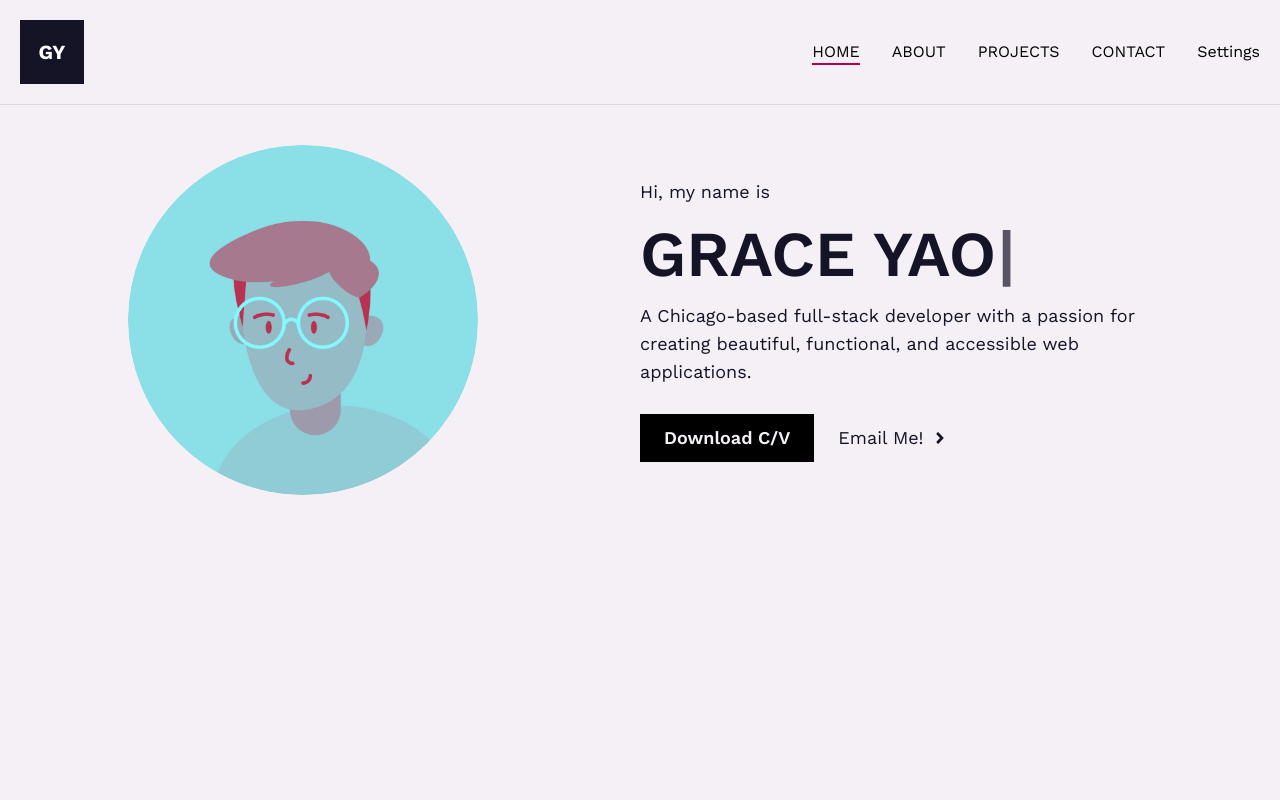
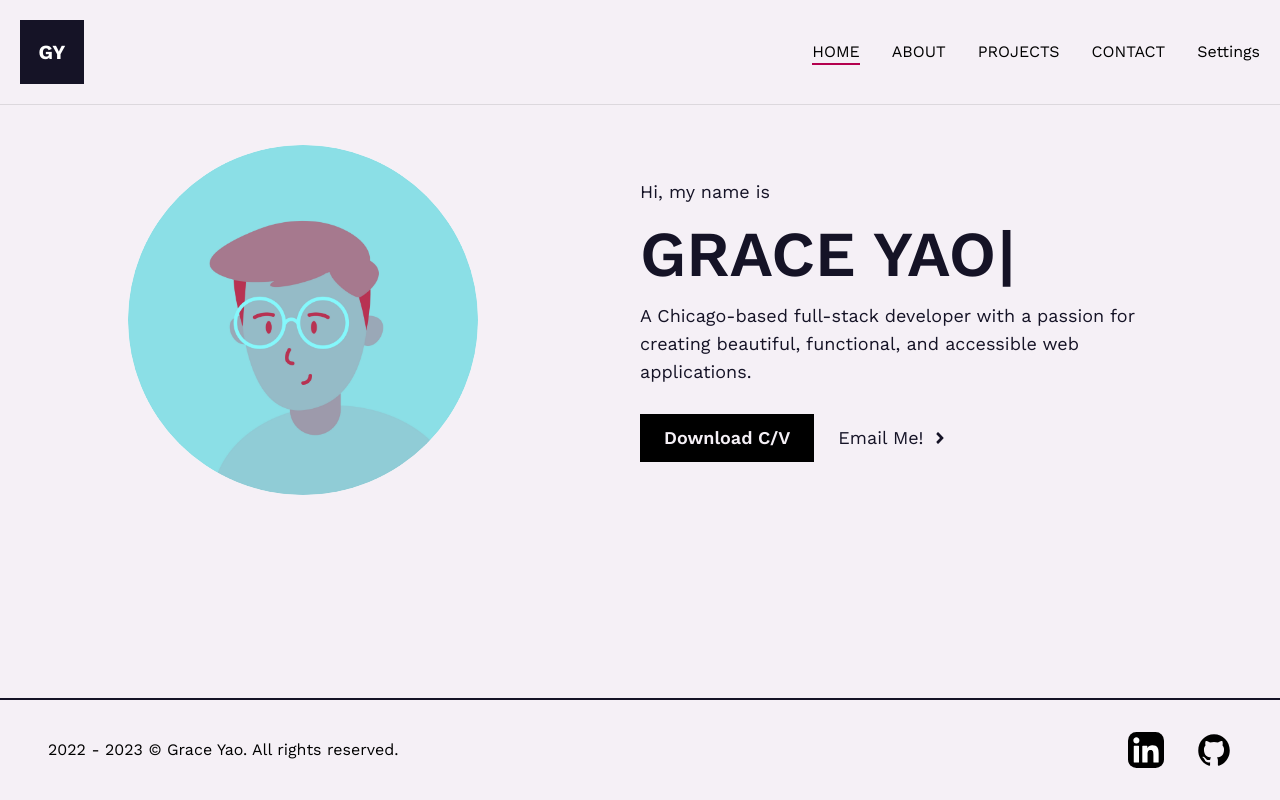
Before and after one commit to gyao1487/professional-portfolio-next, a Next.js app: page / in a window 1280 px wide. Shown: the top 800 px of the page. Built offline with nearby package versions, Linux system fonts and the light colour scheme.

Commit message:
added min-h

```diff
--- a/src/components/Footer.js
+++ b/src/components/Footer.js
@@ -5,7 +5,7 @@ import { motion } from "framer-motion";
 
 const Footer = () => {
   return (
-    <footer className="w-full border-t-2 border-solid border-dark px-12 py-8 flex items-center justify-between">
+    <footer className="w-full border-t-2 border-solid border-dark px-12 py-8 flex items-center justify-between mt-auto">
       {/* Footer text */}
       <div>2022 - 2023 &copy; Grace Yao. All rights reserved.</div>
 
--- a/src/pages/index.js
+++ b/src/pages/index.js
@@ -29,9 +29,9 @@ export default function Home() {
         />
       </Head>
 
-      <main
+      <div
         // I removed items-center but can add it if it causes problems
-        className={`${workSans.variable} font-ws flex text-dark w-full min-h-screen`}
+        className={`${workSans.variable} font-ws flex text-dark w-full`}
       >
         <Layout className="pt-0">
   {/* -----------------TOP SECTION------------------ */}
@@ -89,7 +89,7 @@ export default function Home() {
 
 
         </Layout>
-      </main>
+      </div>
     </>
   );
 }
--- a/src/styles/styles.css
+++ b/src/styles/styles.css
@@ -1,7 +1,15 @@
-
-
 .typedName {
     font-size:4rem;
     font-weight: 600;
     line-height: 3.5rem;
 }
+
+main {
+    display: flex;
+    flex-direction: column;
+    min-height: 100vh;
+}
+
+footer {
+    margin-top: auto;
+}
```
